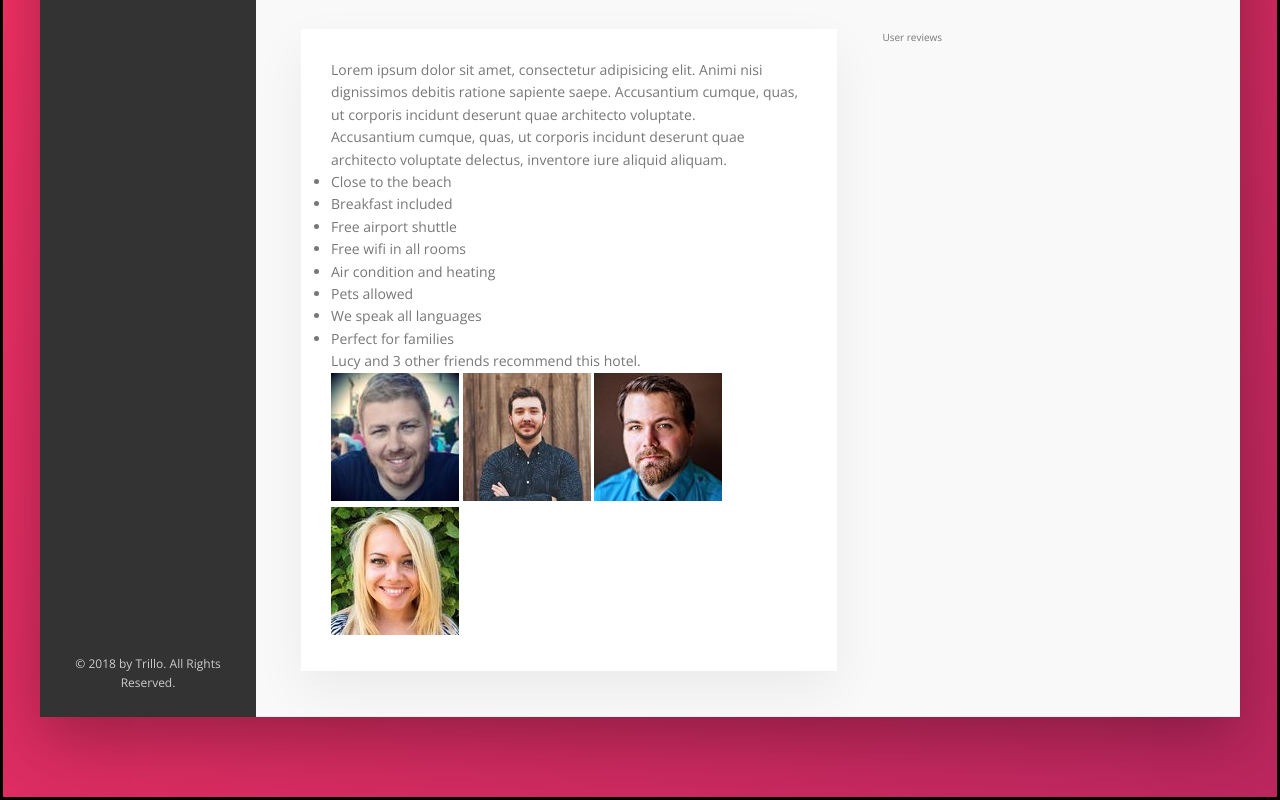
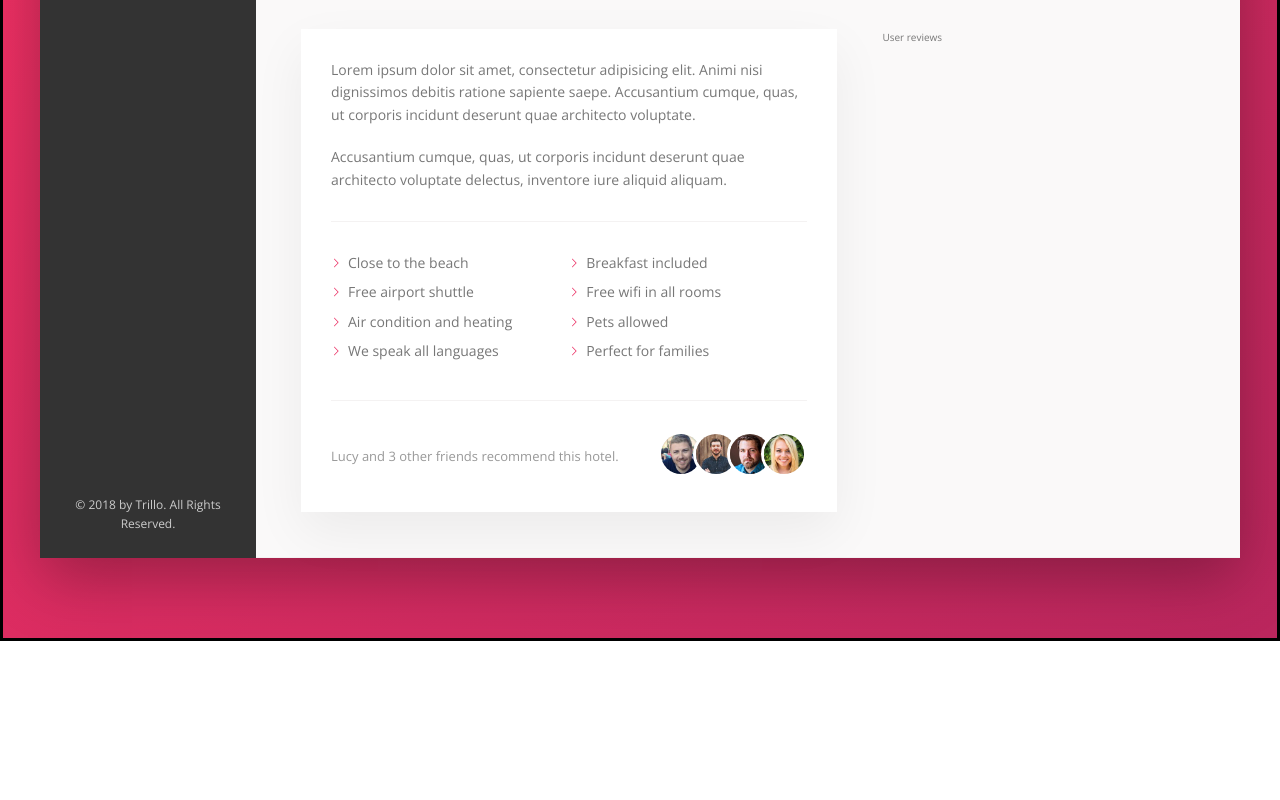
Before and after one commit to BraisC/Trillo, a website: page index.html in a window 1280 px wide. Shown: the part 621-1421 px from the top of the page. After the commit the page ends 1262 px from the top, so only its background shows below. Drawn offline with nearby package versions, Linux system fonts and the light colour scheme.

Commit message:
83 - Building the Description Section - Part 2

```diff
--- a/sass/_components.scss
+++ b/sass/_components.scss
@@ -294,3 +294,73 @@
         box-shadow: none;
     }
 }
+
+//^----------------------------------PARAGRAPH--------------------------------
+.paragraph:not(:last-of-type){
+    margin-bottom: 2rem;
+
+}
+//^----------------------------------LIST--------------------------------
+.list{
+    margin: 3rem 0;
+    list-style: none;
+    padding: 3rem 0;
+    border-top: 1px solid var(--color-grey-light-2);
+    border-bottom: 1px solid var(--color-grey-light-2);
+
+    display: flex;
+    flex-wrap: wrap;
+
+    &__item{
+        flex: 0 0 50%;
+        margin-bottom: .7rem;
+    }
+
+    &__item::before{
+        content: "";
+        display: inline-block;
+        height: 1rem;
+        width: 1rem;
+        margin-right: .7rem;
+
+        //OLDER BROWSERS
+        //background-image: url(../img/chevron-thin-right.svg);
+        //background-size: cover;
+
+        //NEWER BROWSERS
+        background-color: var(--color-primary);
+        -webkit-mask-image: url(../img/chevron-thin-right.svg);
+        -webkit-mask-size: cover;
+        mask-image: url(../img/chevron-thin-right.svg);
+        mask-size: cover;
+    }
+}
+//^----------------------------------RECOMMEND--------------------------------
+.recommend{
+    font-size: 1.3rem;
+    color: var(--color-grey-dark-3);
+
+    display: flex;
+    align-items: center;
+    justify-content: space-between;
+
+    &__count{
+
+    }
+
+    &__friends{
+
+    }
+
+    &__photo{
+        box-sizing: content-box;
+        height: 4rem;
+        width: 4rem;
+        border-radius: 50%;
+        border: 3px solid #fff;
+
+        &:not(:last-child){
+            margin-right: -1.5rem;
+        }
+    }
+}
```
Also changed, not shown: css/style.css.
